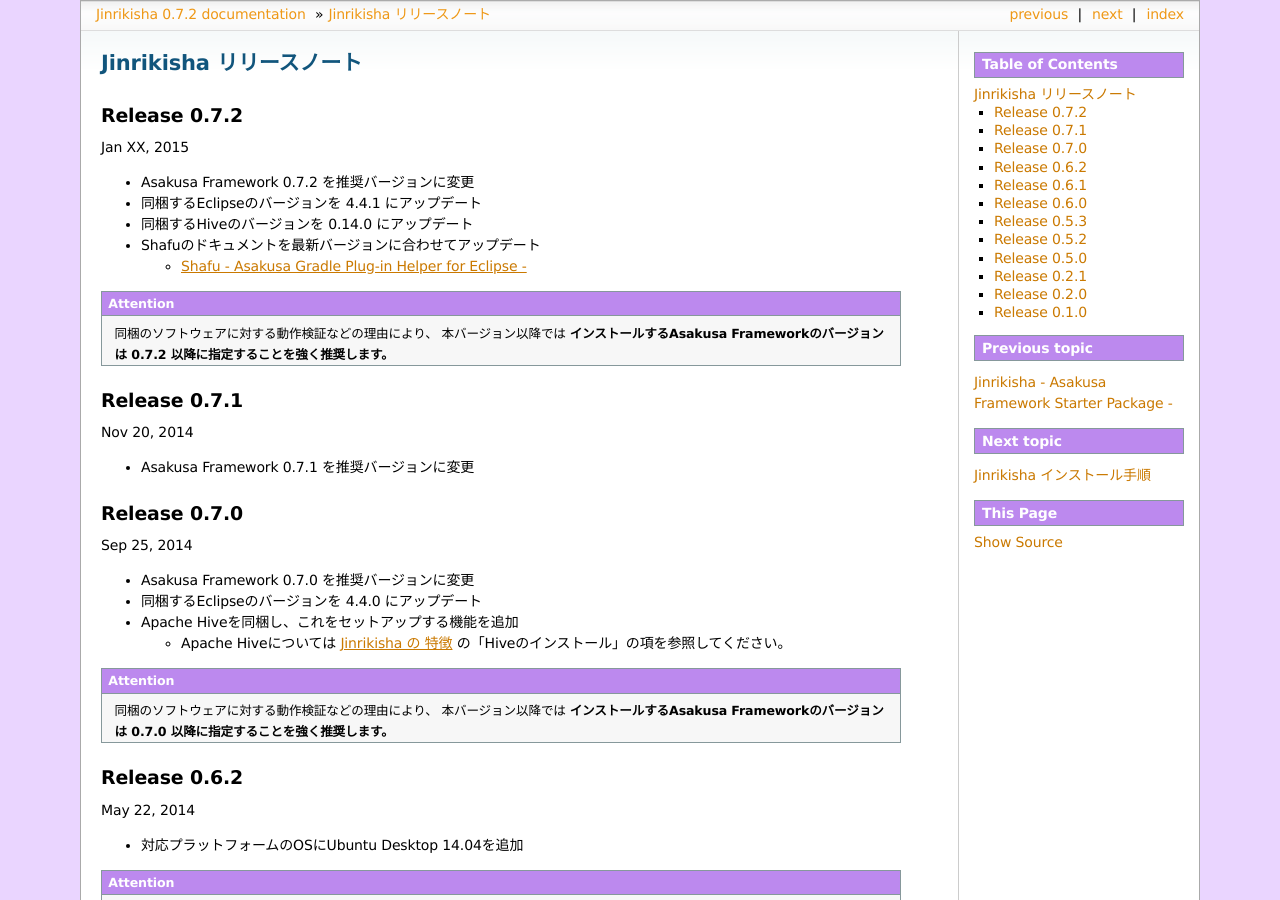
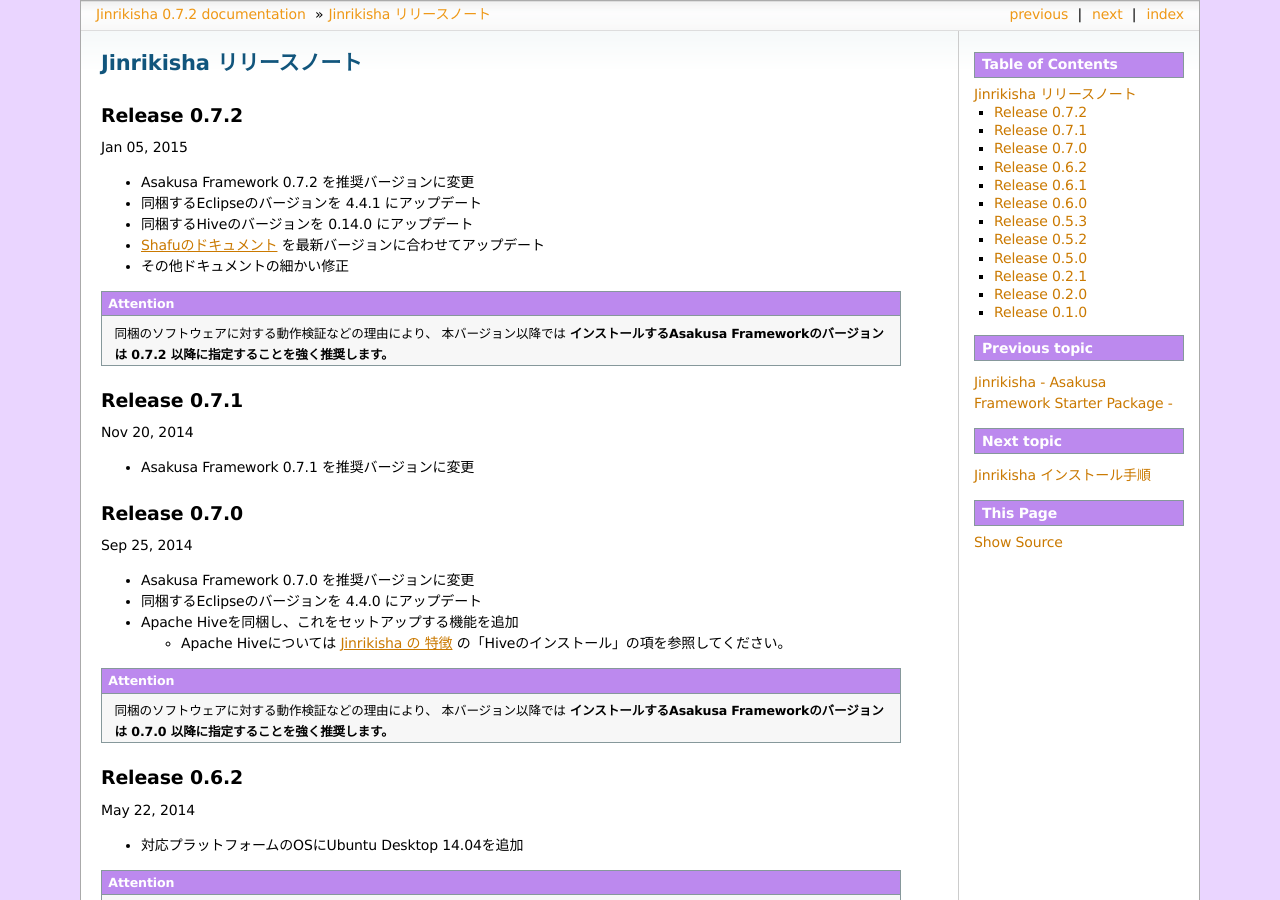
Before and after one commit to asakusafw/asakusafw-starter, a Sphinx documentation site: the page built from jinrikisha/docs/ja/source/release-notes.rst, in a window 1280 px wide and 900 px high. Built offline with Sphinx 7.4.7, drawn with Linux system fonts in a browser that asks for light colours; formulas are drawn with MathJax 3.

Commit message:
Release date for version 0.7.2.

```diff
--- a/jinrikisha/docs/ja/source/release-notes.rst
+++ b/jinrikisha/docs/ja/source/release-notes.rst
@@ -6,14 +6,13 @@
 
 Release 0.7.2
 =============
-Jan XX, 2015
+Jan 05, 2015
 
 * Asakusa Framework 0.7.2 を推奨バージョンに変更
 * 同梱するEclipseのバージョンを 4.4.1 にアップデート
 * 同梱するHiveのバージョンを 0.14.0 にアップデート
-* Shafuのドキュメントを最新バージョンに合わせてアップデート
-
-  * :doc:`shafu`
+* :doc:`Shafuのドキュメント <shafu>` を最新バージョンに合わせてアップデート
+* その他ドキュメントの細かい修正
 
 ..  attention::
     同梱のソフトウェアに対する動作検証などの理由により、 本バージョン以降では **インストールするAsakusa Frameworkのバージョンは 0.7.2 以降に指定することを強く推奨します。**
```
